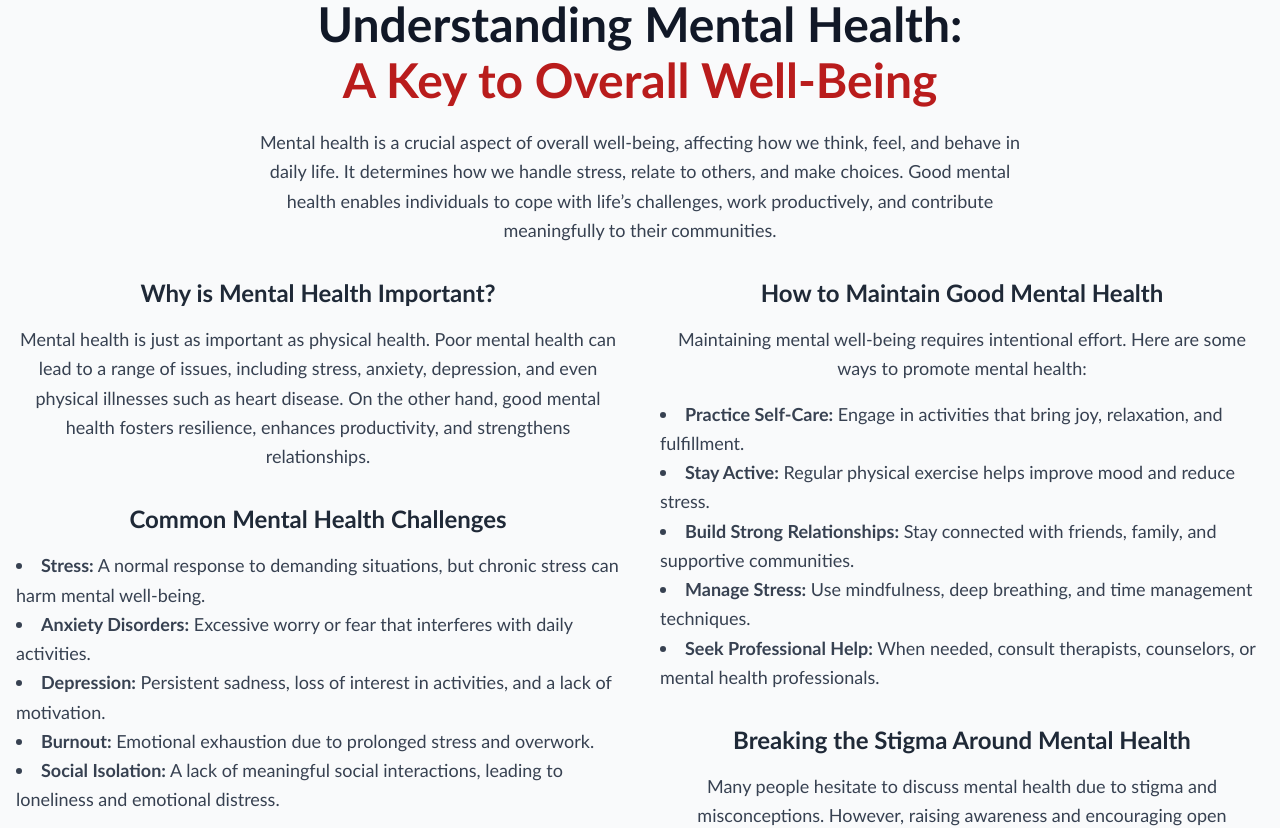
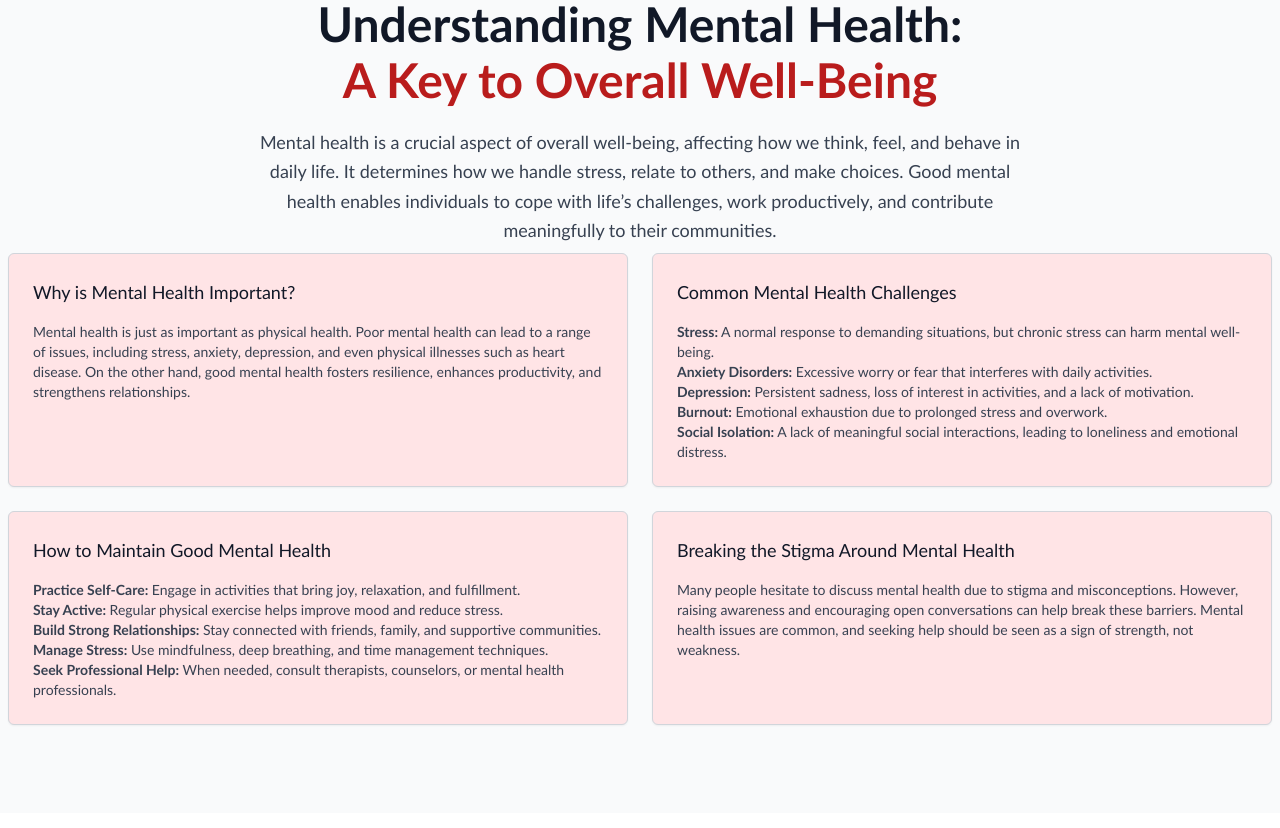
Before and after one commit to Oseun12/Mental-Health, a Next.js app: page / in a window 1280 px wide. Shown: the part 880-1708 px from the top of the page. Built offline with nearby package versions, Linux system fonts and the light colour scheme.

Commit message:
Set up the dashboard

```diff
--- a/src/app/_components/Homepage.tsx
+++ b/src/app/_components/Homepage.tsx
@@ -1,19 +1,21 @@
 import React from 'react'
 import Header from './Header'
 import Hero from './Hero'
-import Introduction from './Introduction'
+// import Introduction from './Introduction'
 import Introduction2 from './Introduction2'
 import Popup from './Popup'
 import TestimonialSlider from './TestimonialSlider'
 import Faq from './Faq'
 import Footer from './Footer'
+import Overview from './Overview'
 
 function Homepage() {
   return (
     <div>
         <Header/>
         <Hero/>
-        <Introduction/>
+        <Overview/>
+        {/* <Introduction/> */}
         <Introduction2/>
         <Popup/>
         <TestimonialSlider/>
--- a/src/app/_components/Introduction.tsx
+++ b/src/app/_components/Introduction.tsx
@@ -14,7 +14,7 @@ const fadeIn = {
 
 function Introduction() {
   return (
-    <section className="bg-gray-50 py-20">
+    <section className="bg-gray-50 py-20" id="introduction">
       <div className="mx-auto max-w-screen-3xl px-4 lg:flex lg:items-center">
         <div className="text-center mx-auto">
           <motion.h1
--- /dev/null
+++ b/src/app/_components/Overview.tsx
@@ -0,0 +1,104 @@
+'use client'
+
+import React from 'react'
+import { motion } from "framer-motion";
+
+function Overview() {
+    const fadeIn = {
+        hidden: { opacity: 0, y: 50 },
+        visible: (delay: number) => ({
+          opacity: 1,
+          y: 0,
+          transition: { duration: 0.8, delay },
+        }),
+      };
+  return (
+    <div className="bg-gray-50 py-20">
+        <div className="mx-auto max-w-screen-xl items-center">
+            <div className='text-center'>
+                <motion.h1
+                    className="text-4xl font-extrabold sm:text-5xl text-gray-900"
+                    variants={fadeIn}
+                    initial="hidden"
+                    animate="visible"
+                    custom={0.1}
+                >
+                    Understanding Mental Health:
+                    <strong className="block font-extrabold text-red-700 mt-2">
+                    A Key to Overall Well-Being
+                    </strong>
+                </motion.h1>
+
+                <motion.p
+                    className="mt-6 text-lg mx-auto max-w-3xl text-gray-700 leading-relaxed"
+                    variants={fadeIn}
+                    initial="hidden"
+                    animate="visible"
+                    custom={0.3}
+                >
+                    Mental health is a crucial aspect of overall well-being, affecting how we think, feel, and behave in daily life.
+                    It determines how we handle stress, relate to others, and make choices. Good mental health enables individuals to
+                    cope with life’s challenges, work productively, and contribute meaningfully to their communities.
+                </motion.p>
+            </div>
+            <div className="grid grid-cols-1 md:grid-cols-2 gap-6 p-2">
+                {[
+                    {
+                    title: "Why is Mental Health Important?",
+                    content:
+                        "Mental health is just as important as physical health. Poor mental health can lead to a range of issues, including stress, anxiety, depression, and even physical illnesses such as heart disease. On the other hand, good mental health fosters resilience, enhances productivity, and strengthens relationships.",
+                    },
+                    {
+                    title: "Common Mental Health Challenges",
+                    content: (
+                        <ul className="mt-4 text-sm text-gray-700">
+                        <li><strong>Stress:</strong> A normal response to demanding situations, but chronic stress can harm mental well-being.</li>
+                        <li><strong>Anxiety Disorders:</strong> Excessive worry or fear that interferes with daily activities.</li>
+                        <li><strong>Depression:</strong> Persistent sadness, loss of interest in activities, and a lack of motivation.</li>
+                        <li><strong>Burnout:</strong> Emotional exhaustion due to prolonged stress and overwork.</li>
+                        <li><strong>Social Isolation:</strong> A lack of meaningful social interactions, leading to loneliness and emotional distress.</li>
+                        </ul>
+                    ),
+                    },
+                    {
+                    title: "How to Maintain Good Mental Health",
+                    content: (
+                        <ul className="mt-4 text-sm text-gray-700">
+                        <li><strong>Practice Self-Care:</strong> Engage in activities that bring joy, relaxation, and fulfillment.</li>
+                        <li><strong>Stay Active:</strong> Regular physical exercise helps improve mood and reduce stress.</li>
+                        <li><strong>Build Strong Relationships:</strong> Stay connected with friends, family, and supportive communities.</li>
+                        <li><strong>Manage Stress:</strong> Use mindfulness, deep breathing, and time management techniques.</li>
+                        <li><strong>Seek Professional Help:</strong> When needed, consult therapists, counselors, or mental health professionals.</li>
+                        </ul>
+                    ),
+                    },
+                    {
+                    title: "Breaking the Stigma Around Mental Health",
+                    content:
+                        "Many people hesitate to discuss mental health due to stigma and misconceptions. However, raising awareness and encouraging open conversations can help break these barriers. Mental health issues are common, and seeking help should be seen as a sign of strength, not weakness.",
+                    },
+                ].map((item, index) => (
+                    <motion.div
+                    key={index}
+                    className="flex flex-col h-full"
+                    variants={fadeIn}
+                    initial="hidden"
+                    animate="visible"
+                    custom={0.5}
+                    >
+                    <div className="flex flex-col justify-between h-full block rounded-md border bg-rose-100 border-gray-300 p-4 shadow-sm sm:p-6">
+                        <div>
+                        <h3 className="text-lg font-medium text-gray-900">{item.title}</h3>
+                        <p className="mt-4 text-sm text-gray-700">{item.content}</p>
+                        </div>
+                    </div>
+                    </motion.div>
+                ))}
+            </div>
+
+        </div>
+    </div>
+  )
+}
+
+export default Overview
--- a/src/app/dashboard/dashboard/page.tsx
+++ b/src/app/dashboard/dashboard/page.tsx
@@ -3,7 +3,7 @@ import { authOptions } from "@/utils/auth-options";
 import { getServerSession } from "next-auth";
 import { redirect } from "next/navigation";
 import { ToastContainer } from "react-toastify";
-import Notification from "@/components/Notification";
+// import Notification from "@/components/Notification";
 import GratitudeJournal from "@/components/GratitudeJournal";
 import DashboardHero from "@/components/DashboardHero";
 
@@ -29,7 +29,7 @@ export default async function Dashboard() {
       {/* <MoodHistory /> */}
       {/* <MoodTrendspro/> */}
       <GratitudeJournal />
-      <Notification />
+      {/* <Notification /> */}
     </div>
   );
 }
--- a/src/components/DashboardHero.tsx
+++ b/src/components/DashboardHero.tsx
@@ -61,7 +61,7 @@ export default function DashboardHero() {
       <div className="absolute inset-0 bg-black bg-opacity-50"></div>
 
       {/* Animated Text */}
-      <div className="relative z-10 text-center text-white max-w-3xl p-4">
+      <div className="relative z-10 text-center bg-white/20 backdrop-blur-lg rounded-lg text-white max-w-3xl p-4">
         <h1 className="text-4xl font-bold mb-4">Your Mental Health Matters 💙</h1>
         <AnimatePresence mode="wait">
           <motion.p
--- a/src/components/MoodCheckIn.tsx
+++ b/src/components/MoodCheckIn.tsx
@@ -4,11 +4,11 @@ import { useState, useEffect } from "react";
 import { useMutation, useQuery, useQueryClient } from "@tanstack/react-query";
 import { Button } from "@/components/ui/button";
 import { motion } from "framer-motion";
-import Image from "next/image";
 import { HiOutlineTrash } from "react-icons/hi2";
 import { RiEditLine } from "react-icons/ri";
 import { useSession } from "next-auth/react";
 import DeleteModal from "./DeleteModal";
+import Image from "next/image";
 
 type MoodEntry = {
   _id: string;
@@ -179,12 +179,14 @@ export default function MoodTracker() {
       {/* Mood History */}
       <h2 className="text-xl font-semibold mt-6 mb-2 text-center">Your Mood History</h2>
 
-      {localMoods.length === 0 ? (
+      {(localMoods?.length ?? 0) === 0 ? (
         <div className="flex flex-col items-center">
           {/* <Image src="/images/no-mood.png" alt="No moods available" width={200} height={200} className="mb-4" /> */}
-          <div className="grid grid-cols-1 gap-4 lg:grid-cols-2 lg:gap-8">
-            <div className="h-32 rounded-lg bg-gray-500"></div>
-            <div className="h-32 rounded-lg bg-gray-500"></div>
+          <div className="grid grid-cols-1 md:grid-cols-2 lg:grid-cols-4 lg:gap-8">
+            <div className="h-32 w-64 rounded bg-gray-300 border"></div>
+            <div className="h-32 w-64 rounded bg-gray-300 border"></div>
+            <div className="h-32 w-64 rounded bg-gray-300 border"></div>
+            <div className="h-32 w-64 rounded bg-gray-300 border"></div>
           </div>
           <p className="text-gray-500">No mood check-ins yet.</p>
         </div>
```
Also changed, not shown: src/app/_components/Header.tsx (+9 -9 lines), src/components/GratitudeJournal.tsx (+21 -6 lines).
